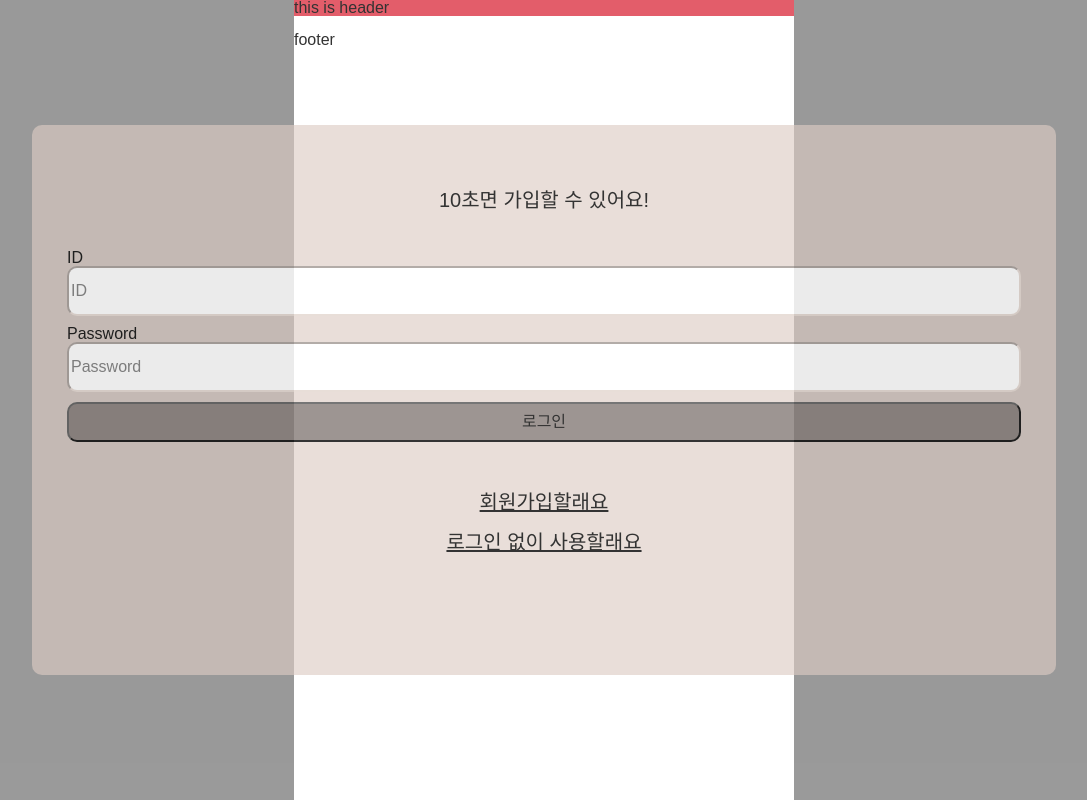
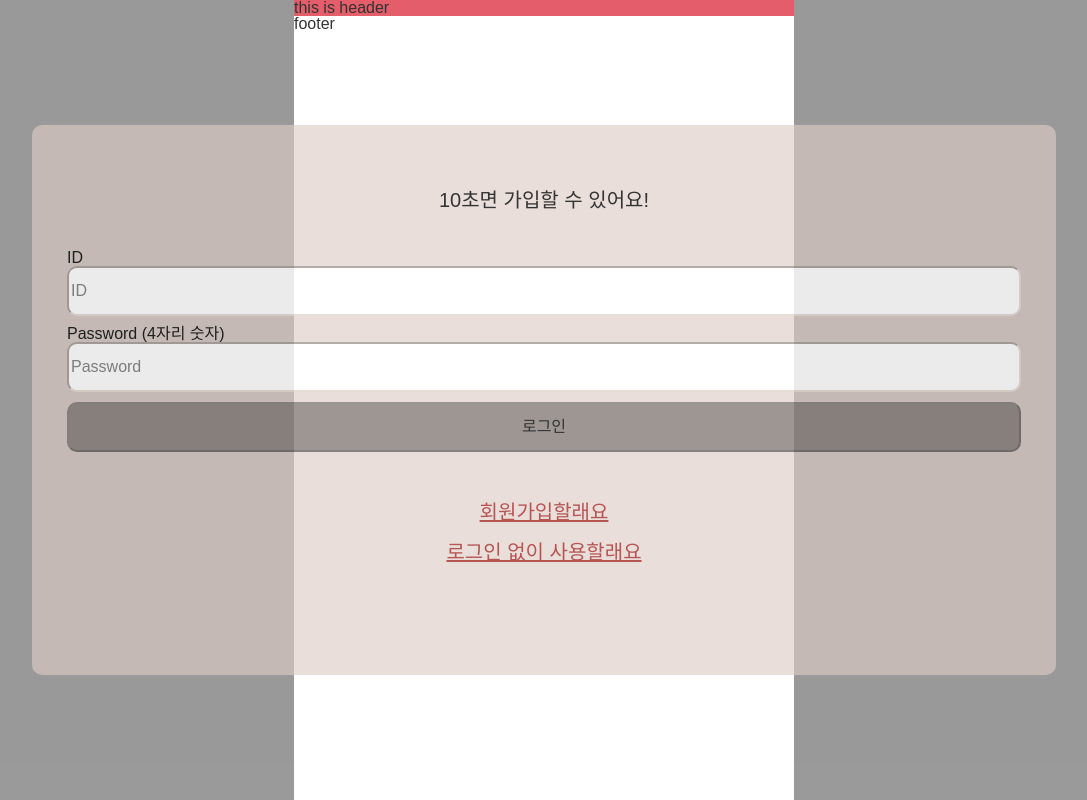
Before and after one commit to Lv2-Recsys-01/styl-frontend, a React (Create React App) app: page / in a window 1280 px wide. Shown: the whole page, without its empty margins (96-1183 px from the left). Built offline with nearby package versions, Linux system fonts and the light colour scheme.

Commit message:
chore: make active button
To show user to login is available

```diff
--- a/src/components/Login/login.css
+++ b/src/components/Login/login.css
@@ -47,17 +47,37 @@
   }
 
   button {
-    background-color: rgba(110,102,98,0.8);
-    padding: 10px;
+    background-color:var(--orange);
+    padding: 15px;
     border-radius: 10px;
     cursor: pointer;
     width: 100%;
   }
 
+  .signup-button.disabled {
+    cursor: not-allowed;
+    background-color:rgba(110,102,98,0.8);
+  }
+
+  .signup-button:hover:not(.disabled) {
+    background-color:  orange;
+  }
+
+  .signin-button.disabled {
+    cursor: not-allowed;
+    background-color:rgba(110,102,98,0.8);
+  }
+
+  .signin-button:hover:not(.disabled) {
+    background-color:  orange;
+  }
+
+
   .option {
     margin-top: 50px;
     margin-bottom: 50px;
     font-size:20px;
+    color: brown;
     text-align: center;
     text-decoration: underline;
   }
--- a/src/components/Login/login.jsx
+++ b/src/components/Login/login.jsx
@@ -25,6 +25,10 @@ function Login({ closeModal }) {
         const value = e.target.value.replace(/[^0-9]/g, ""); // Remove non-numeric characters
         setConfirm(value);
     };
+
+    const isSignUpDisabled = id.length < 4 || password.length !== 4;
+
+    const isSignInDisabled = id.length < 4 || password.length !== 4 || confirm.length !== 4;
 
     const handleLogin = () => {
         // TODO: 로그인 처리 로직 작성
@@ -57,11 +61,13 @@ function Login({ closeModal }) {
                         <input type="text" placeholder="ID" value={id} onChange={handleIdChange} maxLength={10} />
                     </div>
                     <div className="box">
-                        Password
+                        Password (4자리 숫자)
                         <input type="password" placeholder="Password" value={password} onChange={handlePasswordChange} maxLength={4} />
                     </div>
                     <div className="box">
-                        <button onClick={handleLogin}>로그인</button>
+                        <button onClick={handleLogin} disabled={isSignUpDisabled} className={`signup-button ${isSignUpDisabled ? "disabled" : ""}`}>
+                            로그인
+                        </button>
                     </div>
 
                     <div className="option">
@@ -104,7 +110,9 @@ function Login({ closeModal }) {
                         <input type="password" placeholder="Confirm Password" value={confirm} onChange={handleConfirmChange} maxLength={4} />
                     </div>
                     <div className="box">
-                        <button onClick={handleSignin}>회원가입</button>
+                        <button onClick={handleSignin} disabled={isSignInDisabled} className={`signin-button ${isSignInDisabled ? "disabled" : ""}`}>
+                            회원가입
+                        </button>
                     </div>
 
                     <div className="option">
--- a/src/pages/EntryPage/index.jsx
+++ b/src/pages/EntryPage/index.jsx
@@ -4,9 +4,7 @@ import Login from "../../components/Login/login";
 function EntryPage() {
     return (
         <div>
-            <p>
-                <Login></Login>
-            </p>
+            <Login></Login>
         </div>
     );
 }
```
